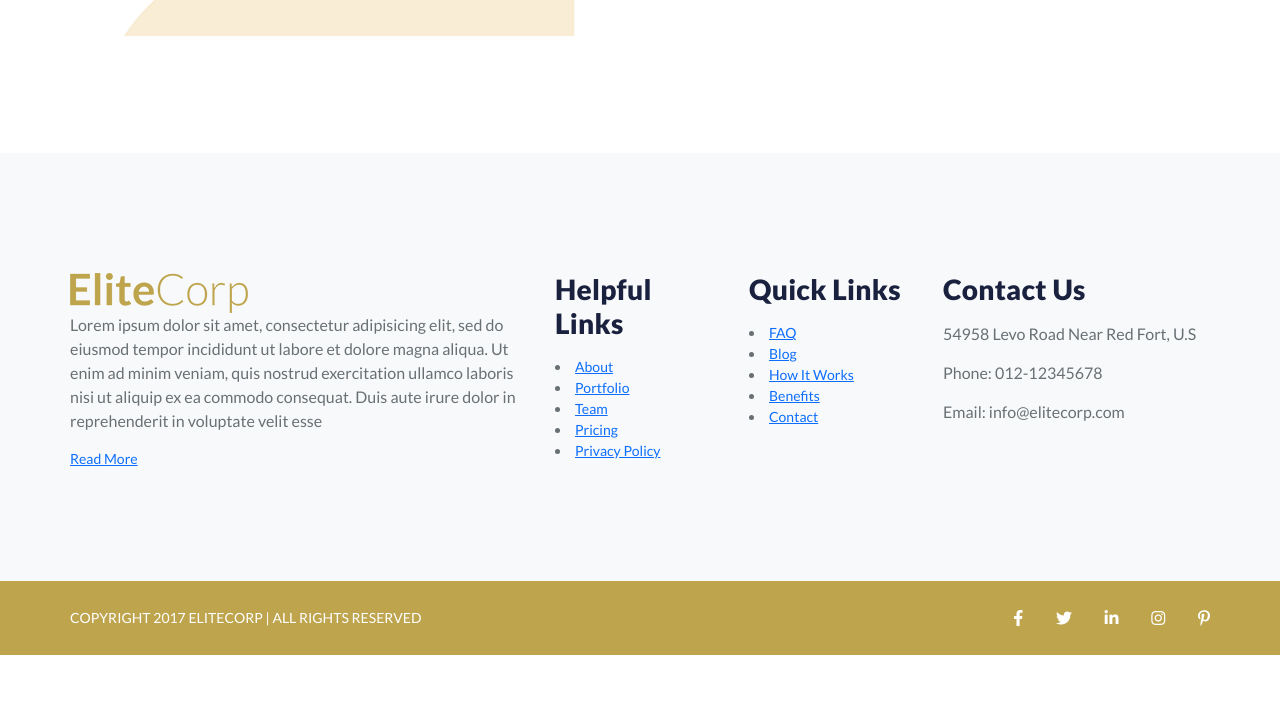
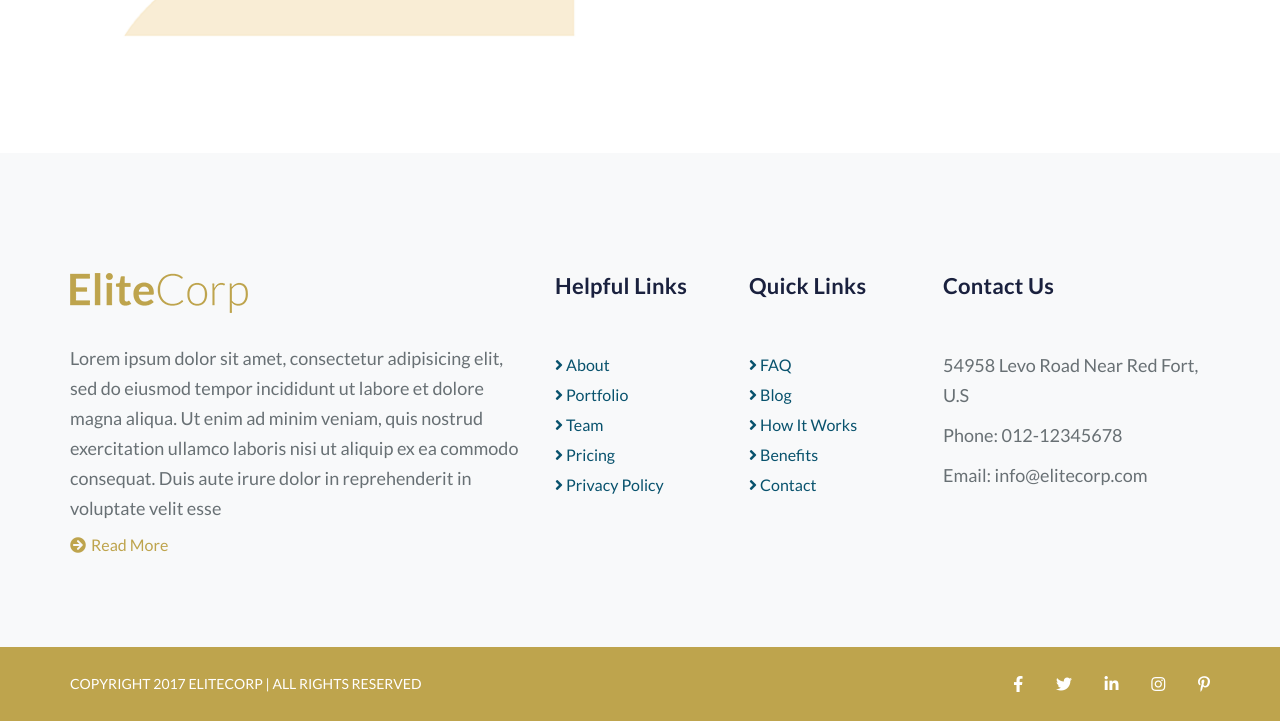
Before and after one commit to codersujon/PB-EliteCorp, a plain HTML site: page index.html in a window 1280 px wide. Shown: the part 3875-4596 px from the top of the page. Before the commit the page ends 4530 px from the top, so only its background shows below. Drawn offline with Linux system fonts and the light colour scheme.

Commit message:
contact done

```diff
--- a/assets/scss/components/_contact.scss
+++ b/assets/scss/components/_contact.scss
@@ -7,3 +7,40 @@
 22. Contact
 *******************************************************
 *************************************************************** */
+
+.contact {
+    & p {
+        font-size: 18px;
+        color: #687074;
+        line-height: 30px;
+        margin-bottom: 10px;
+    }
+
+    & .link{
+        font-size: 16px;
+        color: $theme-color;
+        text-decoration: none;
+       & i{
+            display: inline-block;
+            margin-right: 5px;
+       }
+    }
+
+    & .contact-widget {
+        & h4 {
+            font-size: 22px;
+            margin-bottom: 50px;
+            font-weight: 700;
+        }
+    }
+
+    &__links {
+        & a {
+            display: block;
+            text-decoration: none;
+            color: #08526d;
+            line-height: 30px;
+            font-size: 16px;
+        }
+    }
+}
--- a/index.html
+++ b/index.html
@@ -112,7 +112,7 @@
                 </div>
             </div>
         </section>
-        <section class="services pt-100 pb-40">
+        <section class="services pt-100 pb-40" id="about">
             <div class="container">
                 <div class="row">
                     <div class="col-md-3">
@@ -146,7 +146,7 @@
                 </div>
             </div>
         </section>
-        <section class="featured pt-100 pb-100" id="work">
+        <section class="featured pt-100 pb-100" id="work" id="work">
             <div class="container">
                 <div class="row">
                     <div class="section-title text-center">
@@ -175,7 +175,7 @@
                 </div>
             </div>
         </section>
-        <section class="blog pt-100 pb-70">
+        <section class="blog pt-100 pb-70" id="blog">
             <div class="container">
                 <div class="row">
                     <div class="section-title text-center">
@@ -234,7 +234,7 @@
                 </div>
             </div>
         </section>
-        <section class="getIn pt-100 pb-70">
+        <section class="getIn pt-100 pb-70" id="contact">
             <div class="container">
                 <div class="row">
                     <div class="section-title text-center">
@@ -266,32 +266,32 @@
             <div class="container">
                 <div class="row">
                     <div class="col-md-5">
-                        <div class="logo">
+                        <div class="logo mb-30">
                            <a href="index.html">
                                 <img src="assets/img/logo.png" alt="Contact-logo">
                            </a>
                         </div>
                         <p>Lorem ipsum dolor sit amet, consectetur adipisicing elit, sed do eiusmod tempor incididunt ut labore et dolore magna aliqua. Ut enim ad minim veniam, quis nostrud exercitation ullamco laboris nisi ut aliquip ex ea commodo consequat. Duis aute irure dolor in reprehenderit in voluptate velit esse </p>
-                        <a href=""><i class="icofont-circled-right"></i>Read More</a>
+                        <a href="#" class="link"><i class="fas fa-arrow-circle-right"></i>Read More</a>
                     </div>
                     <div class="col-md-2">
                         <div class="contact-widget mb-30">
                             <h4>Helpful Links</h4>
-                            <div class="contact__links">
-                                <li>
-                                    <a href="#"><i class="icofont-rounded-right"></i>About</a>
+                            <div class="contact__links list-unstyled">
+                                <li">
+                                    <a href="#"><i class="fas fa-angle-right"></i> About</a>
                                 </li>
-                                <li>
-                                    <a href="#"><i class="icofont-rounded-right"></i>Portfolio</a>
+                                <li">
+                                    <a href="#"><i class="fas fa-angle-right"></i> Portfolio</a>
                                 </li>
-                                <li>
-                                    <a href="#"><i class="icofont-rounded-right"></i>Team</a>
+                                <li">
+                                    <a href="#"><i class="fas fa-angle-right"></i> Team</a>
                                 </li>
-                                <li>
-                                    <a href="#"><i class="icofont-rounded-right"></i>Pricing</a>
+                                <li">
+                                    <a href="#"><i class="fas fa-angle-right"></i> Pricing</a>
                                 </li>
-                                <li>
-                                    <a href="#"><i class="icofont-rounded-right"></i>Privacy Policy</a>
+                                <li">
+                                    <a href="#"><i class="fas fa-angle-right"></i> Privacy Policy</a>
                                 </li>
                             </div>
                         </div>
@@ -299,21 +299,21 @@
                     <div class="col-md-2">
                         <div class="contact-widget mb-30">
                             <h4>Quick Links</h4>
-                            <div class="contact__links">
+                            <div class="contact__links list-unstyled">
                                 <li>
-                                    <a href="#"><i class="icofont-rounded-right"></i>FAQ</a>
+                                    <a href="#"><i class="fas fa-angle-right"></i> FAQ</a>
                                 </li>
                                 <li>
-                                    <a href="#"><i class="icofont-rounded-right"></i>Blog</a>
+                                    <a href="#"><i class="fas fa-angle-right"></i> Blog</a>
                                 </li>
                                 <li>
-                                    <a href="#"><i class="icofont-rounded-right"></i>How It Works</a>
+                                    <a href="#"><i class="fas fa-angle-right"></i> How It Works</a>
                                 </li>
                                 <li>
-                                    <a href="#"><i class="icofont-rounded-right"></i>Benefits</a>
+                                    <a href="#"><i class="fas fa-angle-right"></i> Benefits</a>
                                 </li>
                                 <li>
-                                    <a href="#"><i class="icofont-rounded-right"></i>Contact</a>
+                                    <a href="#"><i class="fas fa-angle-right"></i> Contact</a>
                                 </li>
                             </div>
                         </div>
```
Also changed, not shown: assets/scss/components/_footer.scss (+6 -7 lines), assets/css/main.css, 1 other file.
